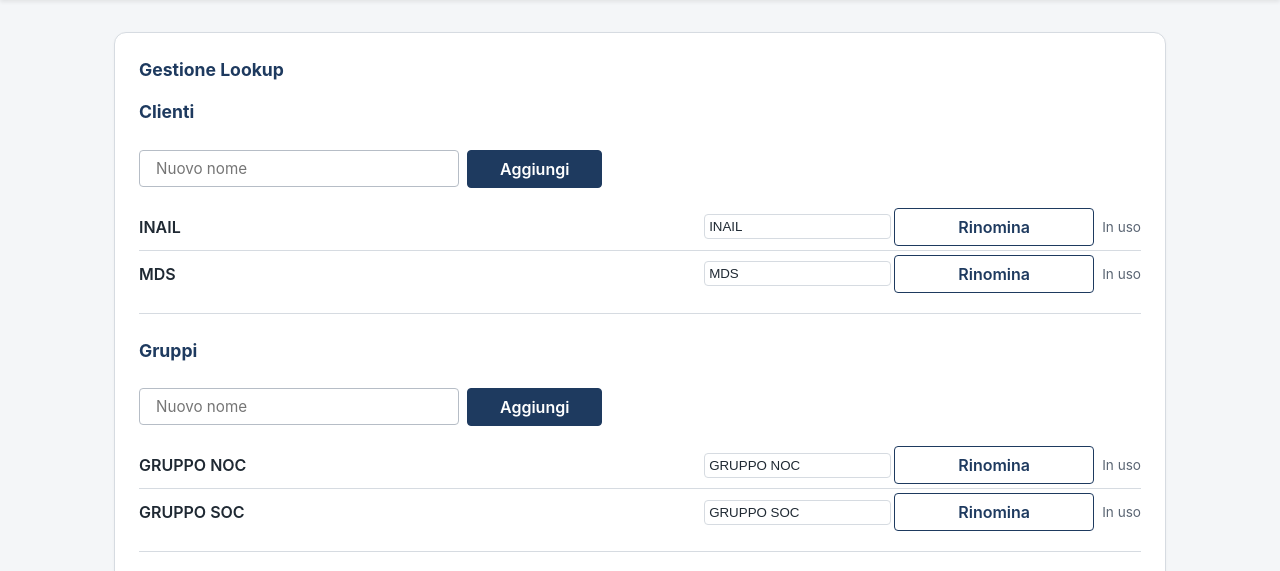
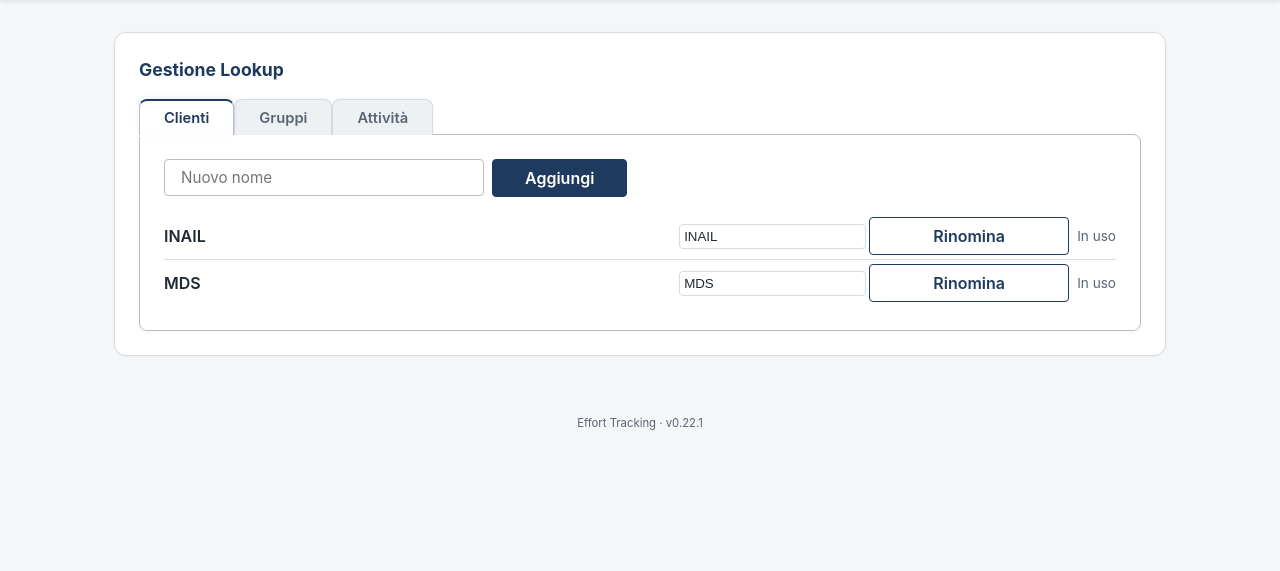
Before and after one commit to Maxster81/efftrack, a FastAPI app: page /admin/lookup in a window 1280 px wide. Shown: the part 68-639 px from the top of the page. After the commit the page ends 498 px from the top, so only its background shows below. Run offline with FastAPI, Linux system fonts and the light colour scheme; the visitor is signed in with stand-in values (Sample User, id 1).

Commit message:
style(lookup): S9 tab schedario per gestione lookup

```diff
--- a/app/static/style.css
+++ b/app/static/style.css
@@ -930,3 +930,122 @@ a:hover { text-decoration: underline; }
     width: 100%;
   }
 }
+
+/* ---------- Fase 12d: Tab stile schedario per Gestione Lookup (S9) ---------- */
+
+/* Barra dei tab (linguette dello schedario) */
+.lookup-tabs {
+  display: flex;
+  gap: 0;
+  margin: 0;
+  padding: 0;
+  list-style: none;
+}
+
+/* Singolo bottone tab (linguetta) */
+.lookup-tabs__btn {
+  position: relative;
+  z-index: 0;
+  padding: var(--space-sm) var(--space-lg);
+  font-family: var(--font-sans);
+  font-size: 0.92rem;
+  font-weight: 600;
+  color: var(--color-text-muted);
+  background: var(--color-surface-alt);
+  border: 1px solid var(--color-border);
+  border-bottom: none;
+  border-radius: var(--radius-md) var(--radius-md) 0 0;
+  cursor: pointer;
+  transition: color 0.15s ease, background-color 0.15s ease, box-shadow 0.15s ease;
+  box-shadow: 0 -1px 3px rgba(0, 0, 0, 0.04);
+}
+
+/* Effetto hover sui tab inattivi */
+.lookup-tabs__btn:hover:not(.is-active) {
+  color: var(--color-text);
+  background: var(--color-surface);
+  box-shadow: 0 -1px 5px rgba(0, 0, 0, 0.07);
+}
+
+/* Tab attivo: in primo piano, sfondo superficie, bordo marcato */
+.lookup-tabs__btn.is-active {
+  z-index: 1;
+  color: var(--color-primary);
+  background: var(--color-surface);
+  border-color: var(--color-border-strong);
+  box-shadow: 0 -2px 6px rgba(0, 0, 0, 0.06), 0 2px 0 var(--color-surface);
+}
+
+/* Accento superiore colorato per ciascun tab (visibile quando attivo o in hover) */
+.lookup-tabs__btn[data-tab="client"].is-active {
+  border-top: 2px solid var(--color-primary);
+}
+.lookup-tabs__btn[data-tab="group"].is-active {
+  border-top: 2px solid #2e7d32;
+}
+.lookup-tabs__btn[data-tab="activity"].is-active {
+  border-top: 2px solid #e67e22;
+}
+
+/* Sottile accento anche su hover del tab inattivo */
+.lookup-tabs__btn[data-tab="client"]:hover:not(.is-active) {
+  border-top-color: var(--color-primary);
+}
+.lookup-tabs__btn[data-tab="group"]:hover:not(.is-active) {
+  border-top-color: #2e7d32;
+}
+.lookup-tabs__btn[data-tab="activity"]:hover:not(.is-active) {
+  border-top-color: #e67e22;
+}
+
+/* Contenitore pannelli (si unisce visivamente ai tab) */
+.lookup-tab-panels {
+  margin-top: -1px;
+}
+
+/* Pannello singolo: card con bordo, nascosto di default */
+.lookup-tab-panel {
+  display: none;
+  background: var(--color-surface);
+  border: 1px solid var(--color-border-strong);
+  border-radius: 0 var(--radius-md) var(--radius-md) var(--radius-md);
+  padding: var(--space-lg);
+  box-shadow: 0 1px 4px rgba(0, 0, 0, 0.05);
+}
+
+/* Pannello attivo */
+.lookup-tab-panel.is-active {
+  display: block;
+}
+
+/* All'interno del pannello attivo: rimuovi bordo inferiore dell'ultima
+   lookup-section perché il pannello stesso già fornisce il contenitore */
+.lookup-tab-panel .lookup-section:last-child {
+  margin-bottom: 0;
+  padding-bottom: 0;
+  border-bottom: none;
+}
+
+/* Rimuovi il titolo h3 duplicato dentro il pannello (la linguetta fa già da titolo),
+   ma lascia il titolo visibile per screen reader */
+.lookup-tab-panel .lookup-section .card-title {
+  position: absolute !important;
+  width: 1px;
+  height: 1px;
+  margin: -1px;
+  overflow: hidden;
+  clip: rect(0, 0, 0, 0);
+  white-space: nowrap;
+  border: 0;
+}
+
+/* Su viewport stretti: i tab si riducono proporzionalmente */
+@media (max-width: 480px) {
+  .lookup-tabs__btn {
+    padding: var(--space-xs) var(--space-md);
+    font-size: 0.82rem;
+  }
+  .lookup-tab-panel {
+    padding: var(--space-md);
+  }
+}
--- a/app/templates/admin_lookup.html
+++ b/app/templates/admin_lookup.html
@@ -58,8 +58,96 @@
       </div>
     {% endmacro %}
 
-    {{ lookup_section("Clienti", "client", clients, used_client_ids) }}
-    {{ lookup_section("Gruppi", "group", groups, used_group_ids) }}
-    {{ lookup_section("Attività", "activity", activities, used_activity_ids) }}
+    {# Barra tab stile schedario #}
+    <nav class="lookup-tabs" role="tablist" aria-label="Sezioni lookup">
+      <button
+        class="lookup-tabs__btn is-active"
+        role="tab"
+        aria-selected="true"
+        aria-controls="tabpanel-client"
+        id="tab-client"
+        data-tab="client"
+      >Clienti</button>
+      <button
+        class="lookup-tabs__btn"
+        role="tab"
+        aria-selected="false"
+        aria-controls="tabpanel-group"
+        id="tab-group"
+        data-tab="group"
+        tabindex="-1"
+      >Gruppi</button>
+      <button
+        class="lookup-tabs__btn"
+        role="tab"
+        aria-selected="false"
+        aria-controls="tabpanel-activity"
+        id="tab-activity"
+        data-tab="activity"
+        tabindex="-1"
+      >Attività</button>
+    </nav>
+
+    {# Pannelli delle schede #}
+    <div class="lookup-tab-panels">
+      <div
+        class="lookup-tab-panel is-active"
+        role="tabpanel"
+        id="tabpanel-client"
+        aria-labelledby="tab-client"
+        data-tab="client"
+      >
+        {{ lookup_section("Clienti", "client", clients, used_client_ids) }}
+      </div>
+      <div
+        class="lookup-tab-panel"
+        role="tabpanel"
+        id="tabpanel-group"
+        aria-labelledby="tab-group"
+        data-tab="group"
+      >
+        {{ lookup_section("Gruppi", "group", groups, used_group_ids) }}
+      </div>
+      <div
+        class="lookup-tab-panel"
+        role="tabpanel"
+        id="tabpanel-activity"
+        aria-labelledby="tab-activity"
+        data-tab="activity"
+      >
+        {{ lookup_section("Attività", "activity", activities, used_activity_ids) }}
+      </div>
+    </div>
   </section>
+
+  <script>
+    (function () {
+      var tabs = document.querySelectorAll('.lookup-tabs__btn');
+      var panels = document.querySelectorAll('.lookup-tab-panel');
+
+      function activateTab(activeBtn) {
+        var tabName = activeBtn.getAttribute('data-tab');
+
+        /* Aggiorna bottoni tab */
+        tabs.forEach(function (btn) {
+          var isActive = btn === activeBtn;
+          btn.classList.toggle('is-active', isActive);
+          btn.setAttribute('aria-selected', String(isActive));
+          btn.setAttribute('tabindex', isActive ? '0' : '-1');
+        });
+
+        /* Aggiorna pannelli */
+        panels.forEach(function (panel) {
+          var isActive = panel.getAttribute('data-tab') === tabName;
+          panel.classList.toggle('is-active', isActive);
+        });
+      }
+
+      tabs.forEach(function (btn) {
+        btn.addEventListener('click', function () {
+          activateTab(btn);
+        });
+      });
+    })();
+  </script>
 {% endblock %}
```
Also changed, not shown: memory-bank/Issue-Suggestion.md (+0 -5 lines), memory-bank/activeContext.md (+2 -2 lines), memory-bank/progress.md (+10 -0 lines), 1 other file.
